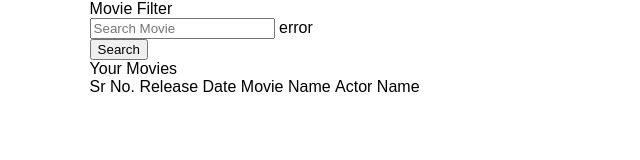
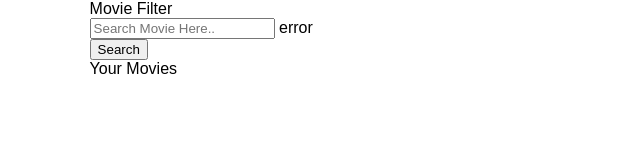
Before and after one commit to ahsanaaxioned/Movie-Filter, a plain HTML site: page index.html in a window 1280 px wide. Shown: the whole page, without its empty margins (0-640 px from the left). Drawn offline with Linux system fonts and the light colour scheme.

Commit message:
html structure modified

```diff
--- a/index.html
+++ b/index.html
@@ -28,7 +28,7 @@
             <form action="#FIXME" name="form" class="form" method="post">
               <div class="form-container">
                 <div class="input-container">
-                  <input type="text" name="search" class="movie-input" placeholder="Search Movie">
+                  <input type="text" name="search" class="movie-input" placeholder="Search Movie Here..">
                   <span class="error">error</span>
                 </div>
                 <div class="input-control">
@@ -39,12 +39,6 @@
           </div>
           <div class="movie-data">
             <h2 class="sub-heading">Your Movies</h2>
-            <ul class="data-list">
-              <li class="data-item">Sr No.</li>
-              <li class="data-item">Release Date</li>
-              <li class="data-item">Movie Name</li>
-              <li class="data-item">Actor Name</li>
-            </ul>
           </div>
         </div>
       </section>
```
